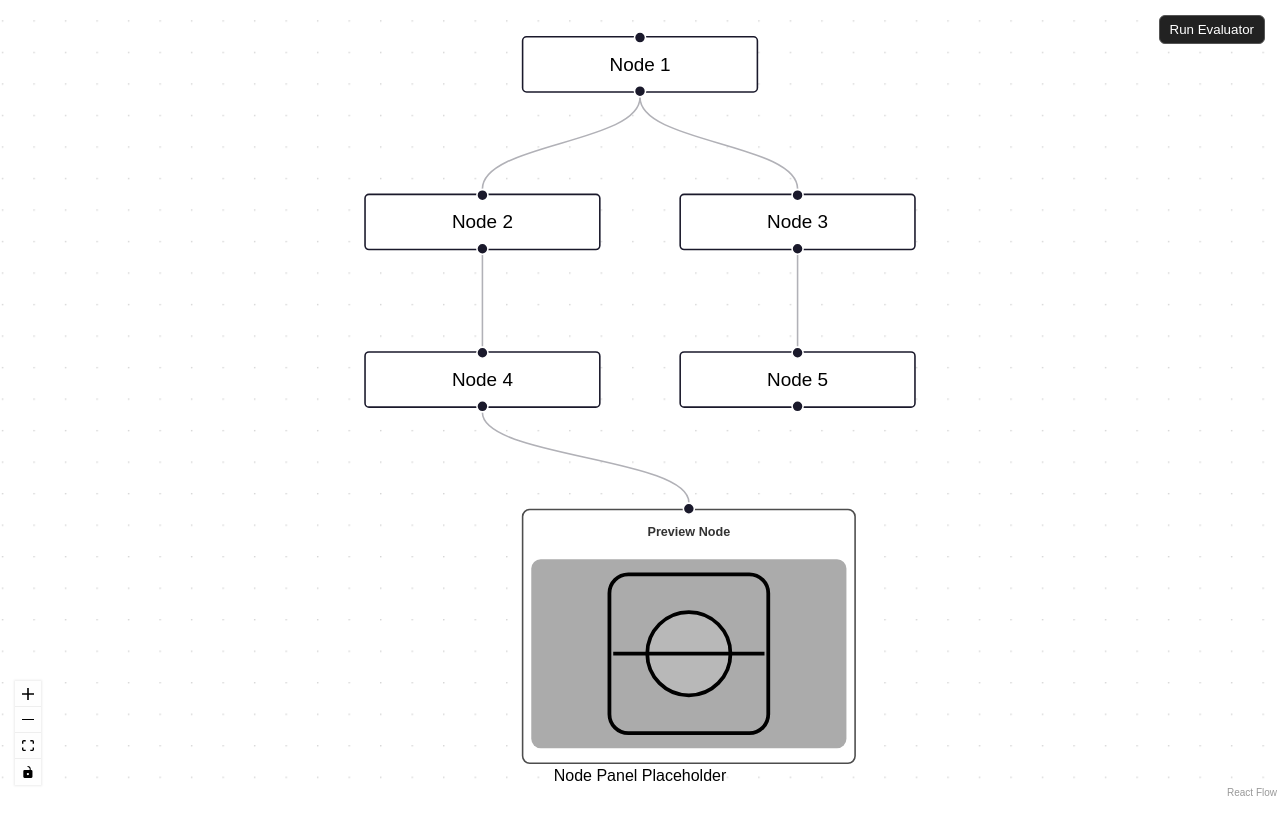
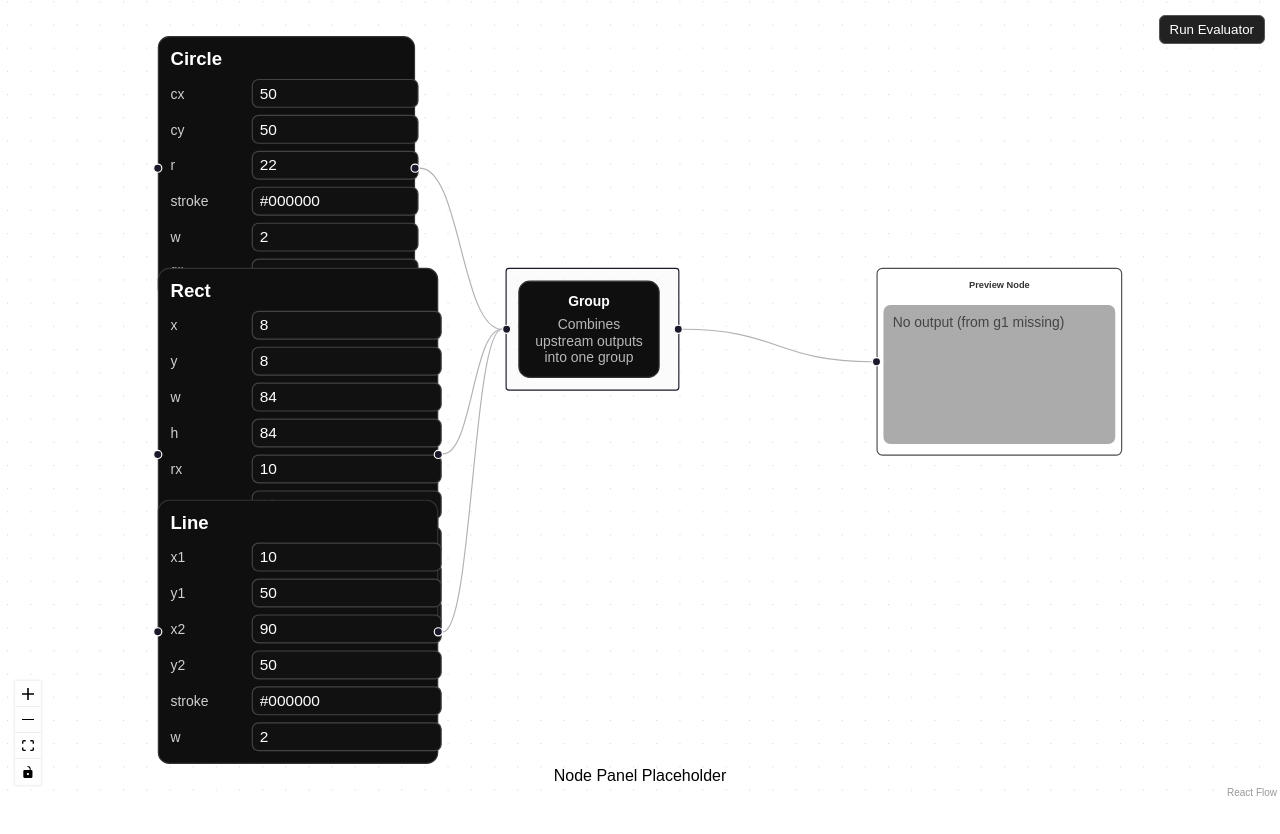
Before and after one commit to SemioSyst/node-vis-editor, a React app: page / in a window 1280 px wide. Shown: the top 834 px of the page. Built offline with nearby package versions, Linux system fonts and the light colour scheme; the HTML template or start-up script is replaced by a standard one.

Commit message:
Add custom node types: CircleNode, RectNode, LineNode, and GroupNode; update PreviewNode and implement shared UI components

```diff
--- a/src/App.jsx
+++ b/src/App.jsx
@@ -3,7 +3,13 @@ import {
   ReactFlow, applyNodeChanges, applyEdgeChanges, addEdge,
   Controls, Background, Panel, BackgroundVariant
 } from '@xyflow/react';
+// Import custom nodes
 import PreviewNode from './CustomNodes/PreviewNode.jsx';
+import CircleNode from './CustomNodes/CircleNode.jsx';
+import RectNode from './CustomNodes/RectNode.jsx';
+import LineNode from './CustomNodes/LineNode.jsx';
+import GroupNode from './CustomNodes/GroupNode.jsx';
+// Import other necessary modules
 import compileGraph from './compileGraph.js';
 import { GraphIRContext } from './GraphIRContext.js';
 import { OutputsProvider, useOutputs } from './OutputsContext.jsx';
@@ -11,28 +17,33 @@ import { topoSort } from './topoSort.js';
 import { createEvaluator } from './evaluator/createEvaluator.js';
 import { evaluatorsByType } from './evaluator/evaluatorsByType.js';
 
+
 import '@xyflow/react/dist/style.css';
 
 //Initial Nodes and Edges
 const initialNodes = [
-  { id: 'n1', position: { x: 0, y: 0 }, data: { label: 'Node 1' } },
-  { id: 'n2', position: { x: -100, y: 100 }, data: { label: 'Node 2' } },
-  { id: 'n3', position: { x: 100, y: 100 }, data: { label: 'Node 3' } },
-  { id: 'n4', position: { x: -100, y: 200 }, data: { label: 'Node 4' } },
-  { id: 'n5', position: { x: 100, y: 200 }, data: { label: 'Node 5' } },
-  { id: 'n6', position: { x: 0, y: 300 }, data: { label: 'Preview Node' }, type: 'previewNode' },
+  { id: 'c1', type: 'circle', position: { x: -260, y: 0 }, data: {} },
+  { id: 'r1', type: 'rect', position: { x: -260, y: 200 }, data: {} },
+  { id: 'l1', type: 'line', position: { x: -260, y: 400 }, data: {} },
+
+  { id: 'g1', type: 'group', position: { x: 40, y: 200 }, data: {} },
+  { id: 'p1', type: 'previewNode', position: { x: 360, y: 200 }, data: { label: 'Preview' } },
 ];
+
 const initialEdges = [
-  { id: 'n1-n2', source: 'n1', target: 'n2' },
-  { id: 'n1-n3', source: 'n1', target: 'n3' },
-  { id: 'n2-n4', source: 'n2', target: 'n4' },
-  { id: 'n3-n5', source: 'n3', target: 'n5' },
-  { id: 'n4-n6', source: 'n4', target: 'n6' },
+  { id: 'c1-g1', source: 'c1', target: 'g1' },
+  { id: 'r1-g1', source: 'r1', target: 'g1' },
+  { id: 'l1-g1', source: 'l1', target: 'g1' },
+  { id: 'g1-p1', source: 'g1', target: 'p1' },
 ];
 
 //Define custom node types
 const nodeTypes = {
   previewNode: PreviewNode,
+  circle: CircleNode,
+  rect: RectNode,
+  line: LineNode,
+  group: GroupNode,
 };
 
 //Main App Component
--- /dev/null
+++ b/src/CustomNodes/CircleNode.jsx
@@ -0,0 +1,28 @@
+import { Handle, Position } from '@xyflow/react';
+import { useCallback } from 'react';
+import { Field, useUpdateNodeData } from './_ui.jsx';
+
+export default function CircleNode({ id, data }) {
+  const update = useUpdateNodeData(id);
+
+  const onNum = useCallback((key) => (e) => update({ [key]: Number(e.target.value) }), [update]);
+  const onStr = useCallback((key) => (e) => update({ [key]: e.target.value }), [update]);
+
+  return (
+    <div style={{ width: 200, padding: 10, borderRadius: 10, border: '1px solid #333', background: '#0f0f0f', color: '#fff' }}>
+      <Handle type="target" position={Position.Left} />
+      <div style={{ fontWeight: 600, marginBottom: 8 }}>Circle</div>
+
+      <div style={{ display: 'grid', gap: 6 }}>
+        <Field label="cx" value={data.cx ?? 50} onChange={onNum('cx')} />
+        <Field label="cy" value={data.cy ?? 50} onChange={onNum('cy')} />
+        <Field label="r"  value={data.r  ?? 22} onChange={onNum('r')} />
+        <Field label="stroke" value={data.stroke ?? '#000000'} onChange={onStr('stroke')} type="text" />
+        <Field label="w" value={data.strokeWidth ?? 2} onChange={onNum('strokeWidth')} />
+        <Field label="fill" value={data.fill ?? 'none'} onChange={onStr('fill')} type="text" />
+      </div>
+
+      <Handle type="source" position={Position.Right} />
+    </div>
+  );
+}
--- /dev/null
+++ b/src/CustomNodes/GroupNode.jsx
@@ -0,0 +1,14 @@
+import { Handle, Position } from '@xyflow/react';
+
+export default function GroupNode() {
+  return (
+    <div style={{ width: 100, padding: 10, borderRadius: 10, border: '1px solid #333', background: '#0f0f0f', color: '#fff' }}>
+      <Handle type="target" position={Position.Left} />
+      <div style={{ fontWeight: 600 }}>Group</div>
+      <div style={{ fontSize: 12, opacity: 0.7, marginTop: 6 }}>
+        Combines upstream outputs into one group
+      </div>
+      <Handle type="source" position={Position.Right} />
+    </div>
+  );
+}
--- /dev/null
+++ b/src/CustomNodes/LineNode.jsx
@@ -0,0 +1,28 @@
+import { Handle, Position } from '@xyflow/react';
+import { useCallback } from 'react';
+import { Field, useUpdateNodeData } from './_ui.jsx';
+
+export default function LineNode({ id, data }) {
+  const update = useUpdateNodeData(id);
+
+  const onNum = useCallback((key) => (e) => update({ [key]: Number(e.target.value) }), [update]);
+  const onStr = useCallback((key) => (e) => update({ [key]: e.target.value }), [update]);
+
+  return (
+    <div style={{ width: 220, padding: 10, borderRadius: 10, border: '1px solid #333', background: '#0f0f0f', color: '#fff' }}>
+      <Handle type="target" position={Position.Left} />
+      <div style={{ fontWeight: 600, marginBottom: 8 }}>Line</div>
+
+      <div style={{ display: 'grid', gap: 6 }}>
+        <Field label="x1" value={data.x1 ?? 10} onChange={onNum('x1')} />
+        <Field label="y1" value={data.y1 ?? 50} onChange={onNum('y1')} />
+        <Field label="x2" value={data.x2 ?? 90} onChange={onNum('x2')} />
+        <Field label="y2" value={data.y2 ?? 50} onChange={onNum('y2')} />
+        <Field label="stroke" value={data.stroke ?? '#000000'} onChange={onStr('stroke')} type="text" />
+        <Field label="w" value={data.strokeWidth ?? 2} onChange={onNum('strokeWidth')} />
+      </div>
+
+      <Handle type="source" position={Position.Right} />
+    </div>
+  );
+}
--- a/src/CustomNodes/PreviewNode.jsx
+++ b/src/CustomNodes/PreviewNode.jsx
@@ -65,7 +65,7 @@ function PreviewNode(props) {
 
     return (
         <div className="preview-node" onClick={onClick}>
-            <Handle type="target" position={Position.Top} />
+            <Handle type="target" position={Position.Left} />
             <div id="preview-node-label">Preview Node</div>
 
             <div id="preview-node-content" >
--- /dev/null
+++ b/src/CustomNodes/RectNode.jsx
@@ -0,0 +1,31 @@
+import { Handle, Position } from '@xyflow/react';
+import { useCallback } from 'react';
+import { Field, useUpdateNodeData } from './_ui.jsx';
+
+export default function RectNode({ id, data }) {
+  const update = useUpdateNodeData(id);
+
+  const onNum = useCallback((key) => (e) => update({ [key]: Number(e.target.value) }), [update]);
+  const onStr = useCallback((key) => (e) => update({ [key]: e.target.value }), [update]);
+
+  return (
+    <div style={{ width: 220, padding: 10, borderRadius: 10, border: '1px solid #333', background: '#0f0f0f', color: '#fff' }}>
+      <Handle type="target" position={Position.Left} />
+      <div style={{ fontWeight: 600, marginBottom: 8 }}>Rect</div>
+
+      <div style={{ display: 'grid', gap: 6 }}>
+        <Field label="x"  value={data.x  ?? 8}  onChange={onNum('x')} />
+        <Field label="y"  value={data.y  ?? 8}  onChange={onNum('y')} />
+        <Field label="w"  value={data.w  ?? 84} onChange={onNum('w')} />
+        <Field label="h"  value={data.h  ?? 84} onChange={onNum('h')} />
+        <Field label="rx" value={data.rx ?? 10} onChange={onNum('rx')} />
+        <Field label="ry" value={data.ry ?? 10} onChange={onNum('ry')} />
+        <Field label="stroke" value={data.stroke ?? '#000000'} onChange={onStr('stroke')} type="text" />
+        <Field label="w" value={data.strokeWidth ?? 2} onChange={onNum('strokeWidth')} />
+        <Field label="fill" value={data.fill ?? 'none'} onChange={onStr('fill')} type="text" />
+      </div>
+
+      <Handle type="source" position={Position.Right} />
+    </div>
+  );
+}
--- /dev/null
+++ b/src/CustomNodes/_ui.jsx
@@ -0,0 +1,40 @@
+// src/CustomNodes/_ui.jsx
+// This file contains shared UI components and hooks for custom nodes.
+import { useCallback } from 'react';
+import { useReactFlow } from '@xyflow/react';
+
+export function useUpdateNodeData(nodeId) {
+  const { setNodes } = useReactFlow();
+
+  return useCallback((patch) => {
+    setNodes((nds) =>
+      nds.map((n) => {
+        if (n.id !== nodeId) return n;
+        return { ...n, data: { ...n.data, ...patch } };
+      })
+    );
+  }, [setNodes, nodeId]);
+}
+
+export function Field({ label, value, onChange, type = 'number', step }) {
+  return (
+    <label style={{ display: 'grid', gridTemplateColumns: '64px 1fr', gap: 6, alignItems: 'center', fontSize: 12 }}>
+      <span style={{ opacity: 0.8 }}>{label}</span>
+      <input
+        className="nodrag"
+        type={type}
+        step={step}
+        value={value ?? ''}
+        onChange={onChange}
+        style={{
+          width: '100%',
+          padding: '4px 6px',
+          borderRadius: 6,
+          border: '1px solid #444',
+          background: '#111',
+          color: '#fff',
+        }}
+      />
+    </label>
+  );
+}
--- a/src/evaluator/createEvaluator.js
+++ b/src/evaluator/createEvaluator.js
@@ -2,9 +2,22 @@
 
 export function createEvaluator({ evaluatorsByType }) {
   function run({ graphIR, nodes, topo, setOutput, getOutput }) {
+    //Local cache for outputs during this run; this allows immediate access to outputs of upstream nodes without waiting for state updates.
+    //We will flush this to the main outputs store at the end of the run.
+    const localOutputs = Object.create(null);
+    const getOutputSync = (nodeId) => {
+        const id = String(nodeId);
+        return Object.prototype.hasOwnProperty.call(localOutputs, id)
+            ? localOutputs[id]
+            : getOutput(id);
+    };
+
+    // Build an index for quick node lookup by id
     const nodeIndex = new Map((nodes ?? []).map((n) => [String(n.id), n]));
 
     // demo: params read from node.data (later: graphIR.nodesById[id].params)
+    // TODO: in future versions, we want to decouple the evaluator from React Flow's node structure, and rely solely on graphIR for node metadata (including params).
+    // This will make the evaluator more flexible and reusable across different graph representations. For now, we keep it simple by reading params directly from nodes' data.
     const getParams = (nodeId) => nodeIndex.get(String(nodeId))?.data ?? {};
 
     // upstream sources of a node (multi-input)
@@ -29,7 +42,7 @@ export function createEvaluator({ evaluatorsByType }) {
         const from = String(edge.source);
         return {
           from,
-          value: getOutput(from),
+          value: getOutputSync(from),
           edge,
         };
       });
@@ -77,7 +90,7 @@ export function createEvaluator({ evaluatorsByType }) {
         getUpstreamOutputs: () => inputs.list.map((x) => x.value).filter((v) => v != null),
 
         graphIR,
-        getOutput,
+        getOutput: getOutputSync, // allows evaluator functions to access outputs of any node (including upstream nodes that have been evaluated in this run, via localOutputs cache)
         setOutput,
       };
 
@@ -88,6 +101,7 @@ export function createEvaluator({ evaluatorsByType }) {
 
       // Store the output in the context (e.g. for downstream nodes to access)
       if (out !== undefined) {
+        localOutputs[id] = out; // store in localOutputs for immediate access within this run
         setOutput(id, out);
       }
     }
```
